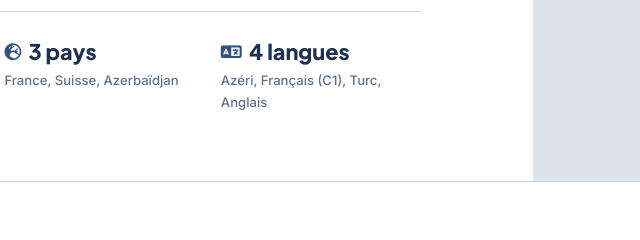
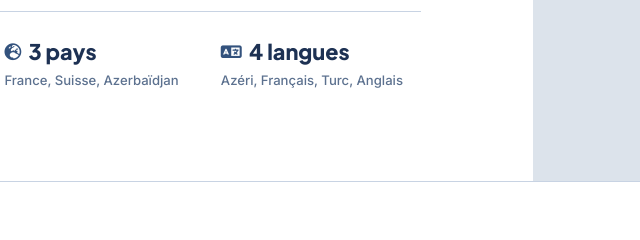
Before and after one commit to aydaneyvazzade/aydaneyvazzade.github.io, a plain HTML site: page index.html in a window 1280 px wide. Shown: the part 738-978 px from the top of the page, 312-952 px from the left. Drawn offline with Linux system fonts and the light colour scheme.

Commit message:
Correct language proficiency level in index.html

```diff
--- a/index.html
+++ b/index.html
@@ -1893,7 +1893,7 @@
           </div>
           <div class="stat-item">
             <strong><i class="fa-solid fa-language"></i> 4 langues</strong>
-            <span>Azéri, Français (C1), Turc, Anglais</span>
+            <span>Azéri, Français, Turc, Anglais</span>
           </div>
         </div>
       </div>
```
